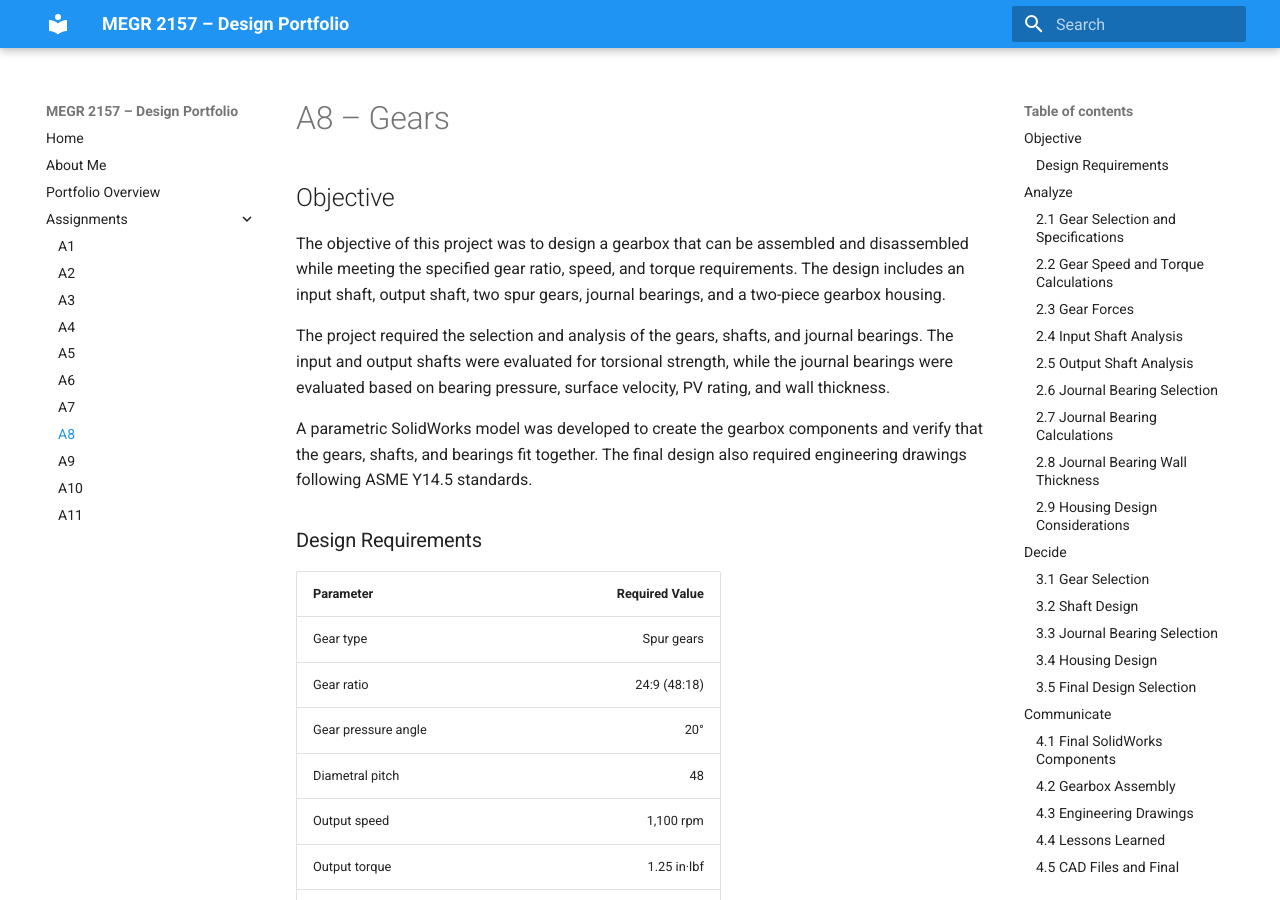
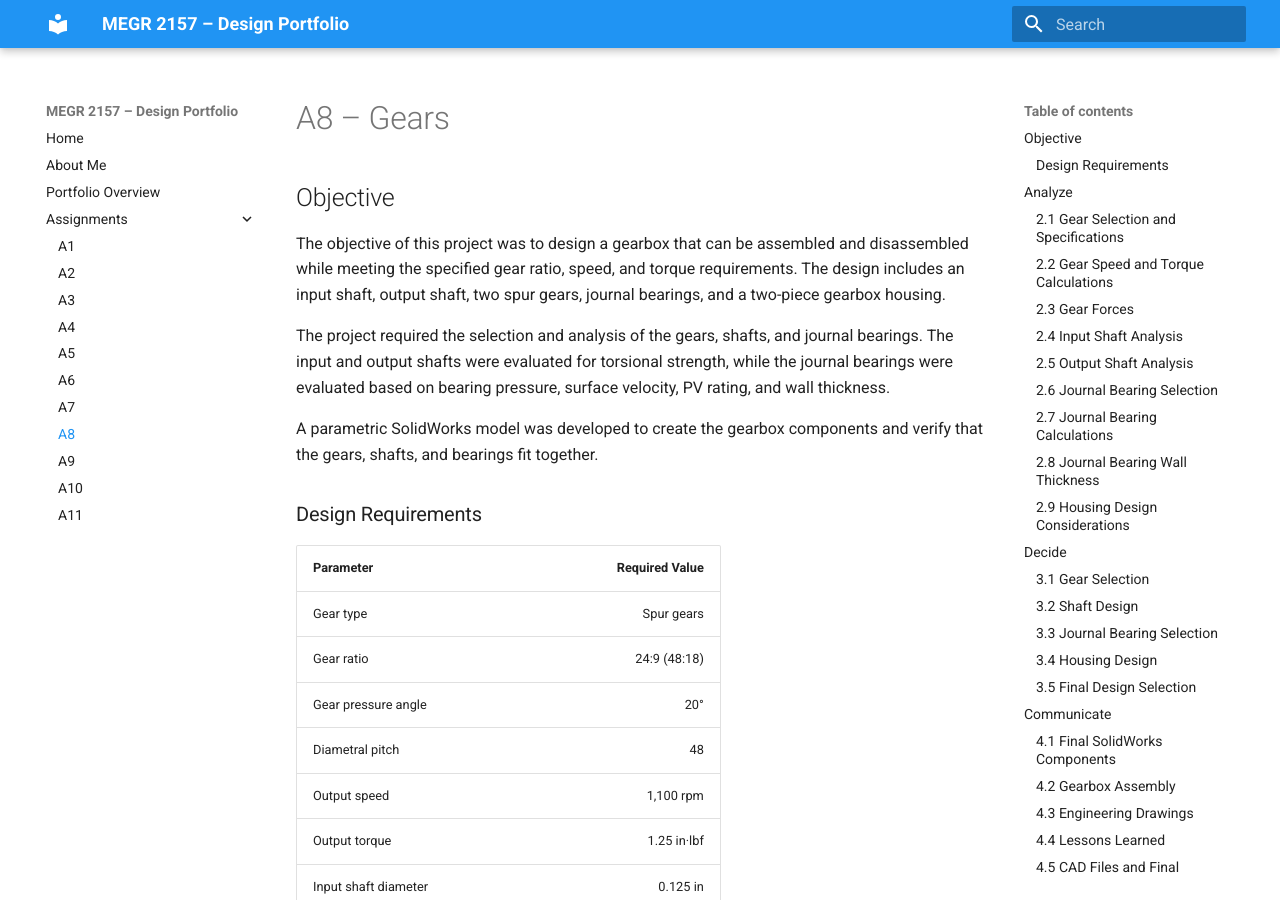
Before and after one commit to rsmith367-ux/design-projects-portfolio, an MkDocs documentation site: the page built from docs/assignments/A08/index.md, in a window 1280 px wide and 900 px high. Built offline with MkDocs 1.6.1 and Material for MkDocs 9.7.7, drawn with Linux system fonts in a browser that asks for light colours.

Commit message:
Update index.md

```diff
--- a/docs/assignments/A08/index.md
+++ b/docs/assignments/A08/index.md
@@ -6,8 +6,7 @@ The objective of this project was to design a gearbox that can be assembled and
 
 The project required the selection and analysis of the gears, shafts, and journal bearings. The input and output shafts were evaluated for torsional strength, while the journal bearings were evaluated based on bearing pressure, surface velocity, PV rating, and wall thickness.
 
-A parametric SolidWorks model was developed to create the gearbox components and verify that the gears, shafts, and bearings fit together. The final design also required engineering drawings following ASME Y14.5 standards.
-
+A parametric SolidWorks model was developed to create the gearbox components and verify that the gears, shafts, and bearings fit together.
 ### Design Requirements
 
 | Parameter | Required Value |
```
